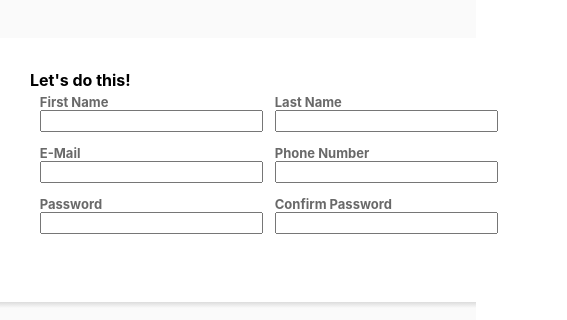
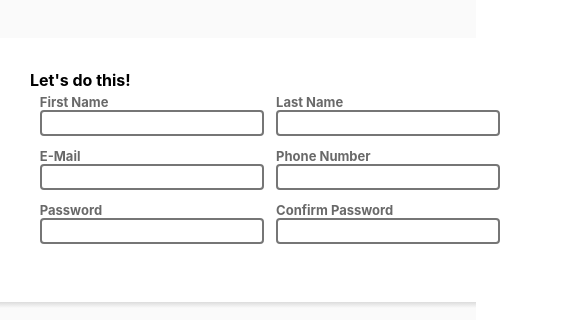
Before and after one commit to JCMaxwell12/TheOdinProject, a plain HTML site: page 02_IntermediateHtmlAndCss/05_SignUpFormProject/index.html in a window 1280 px wide. Shown: the part 227-547 px from the top of the page, 516-1083 px from the left. Drawn offline with Linux system fonts and the light colour scheme.

Commit message:
Style input

```diff
--- a/02_IntermediateHtmlAndCss/05_SignUpFormProject/styles.css
+++ b/02_IntermediateHtmlAndCss/05_SignUpFormProject/styles.css
@@ -51,6 +51,12 @@ button {
 	box-shadow: 2px 3px 6px #696969;
 }
 
+input {
+	border-radius: 4px;
+	border-style: solid;
+	padding: 0.2em;
+}
+
 .card {
 	padding: 2em;
 	flex: 1;
```
